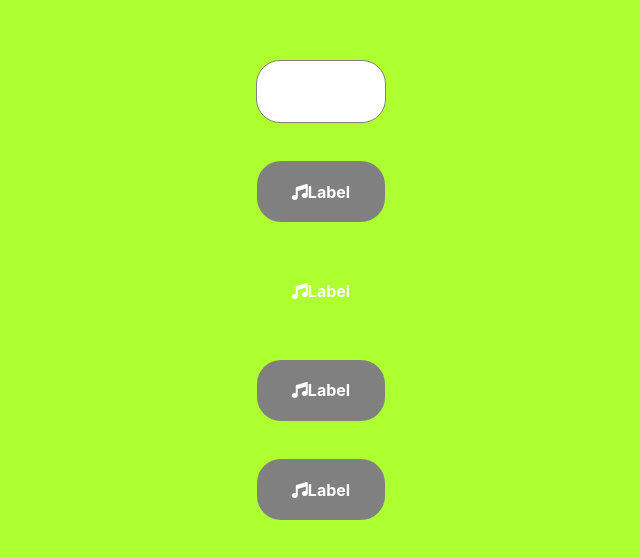
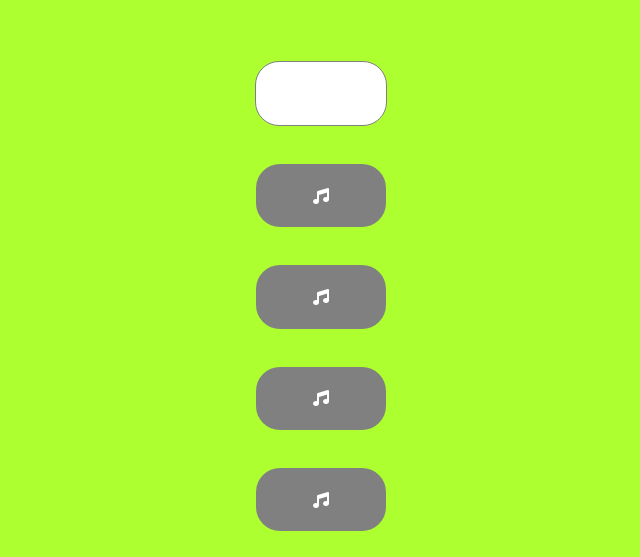
Before and after one commit to timdecillis/augment-chip-library, a React (Create React App) app: page / in a window 1280 px wide. Shown: the part 204-761 px from the top of the page, without its empty margins (319-959 px from the left). Built offline with nearby package versions, Linux system fonts and the light colour scheme.

Commit message:
updated types

```diff
--- a/src/lib/AugmentChip.tsx
+++ b/src/lib/AugmentChip.tsx
@@ -3,10 +3,10 @@ import sizes from "../styles/AugmentChip/sizes.module.css";
 import "../styles/AugmentChip/AugmentChip.globals.css";
 
 type AugmentChipPropsType = {
-  type: string;
-  size: string;
+  type: 'primary' | 'secondary' | 'terniary';
+  size: 'small' | 'medium' | 'large';
   startIcon?: any;
-  Label: string;
+  label: string;
   IsAnimating: boolean;
   EndAddOn: string;
 };
@@ -15,7 +15,7 @@ function AugmentChip({
   type,
   size,
   startIcon,
-  Label,
+  label,
   IsAnimating,
   EndAddOn,
 }: AugmentChipPropsType) {
@@ -23,7 +23,7 @@ function AugmentChip({
     <>
       <div className={`global-augment-chip ${types[type]} ${sizes[size]}`}>
         {startIcon}
-        {Label}
+        {label}
       </div>
     </>
   );
--- a/src/styles/AugmentChip/AugmentChip.globals.css
+++ b/src/styles/AugmentChip/AugmentChip.globals.css
@@ -4,8 +4,9 @@
   justify-content: center;
   margin: 1.2em;
   border-radius: 24px;
-  min-width: 100px;
-  min-height: 33px;
+  min-width: var(--chip-min-width, 100px);
+  min-height: var(--chip-min-height, 33px);
   font-weight: bold;
   color: white;
+  background-color: var(--chip-background-color, grey);
 }
--- a/src/styles/AugmentChip/sizes.module.css
+++ b/src/styles/AugmentChip/sizes.module.css
@@ -13,6 +13,8 @@
 }
 
 .large {
+  --chip-min-height: 36px;
+  --chip-min-width: 112px;
   max-width: 112px;
   max-height: 36px;
   min-width: 112px;
--- a/src/styles/AugmentChip/types.module.css
+++ b/src/styles/AugmentChip/types.module.css
@@ -4,12 +4,11 @@
   border-width: 0.1em;
   border-color: grey;
   border-style: solid;
+  --chip-background-color: white; /* Set variable for background color */
 }
 
 .secondary {
+  --chip-background-color: grey; /* Set variable for background color */
   background-color: grey;
   color: white;
 }
-
-.terniary {
-}
```
